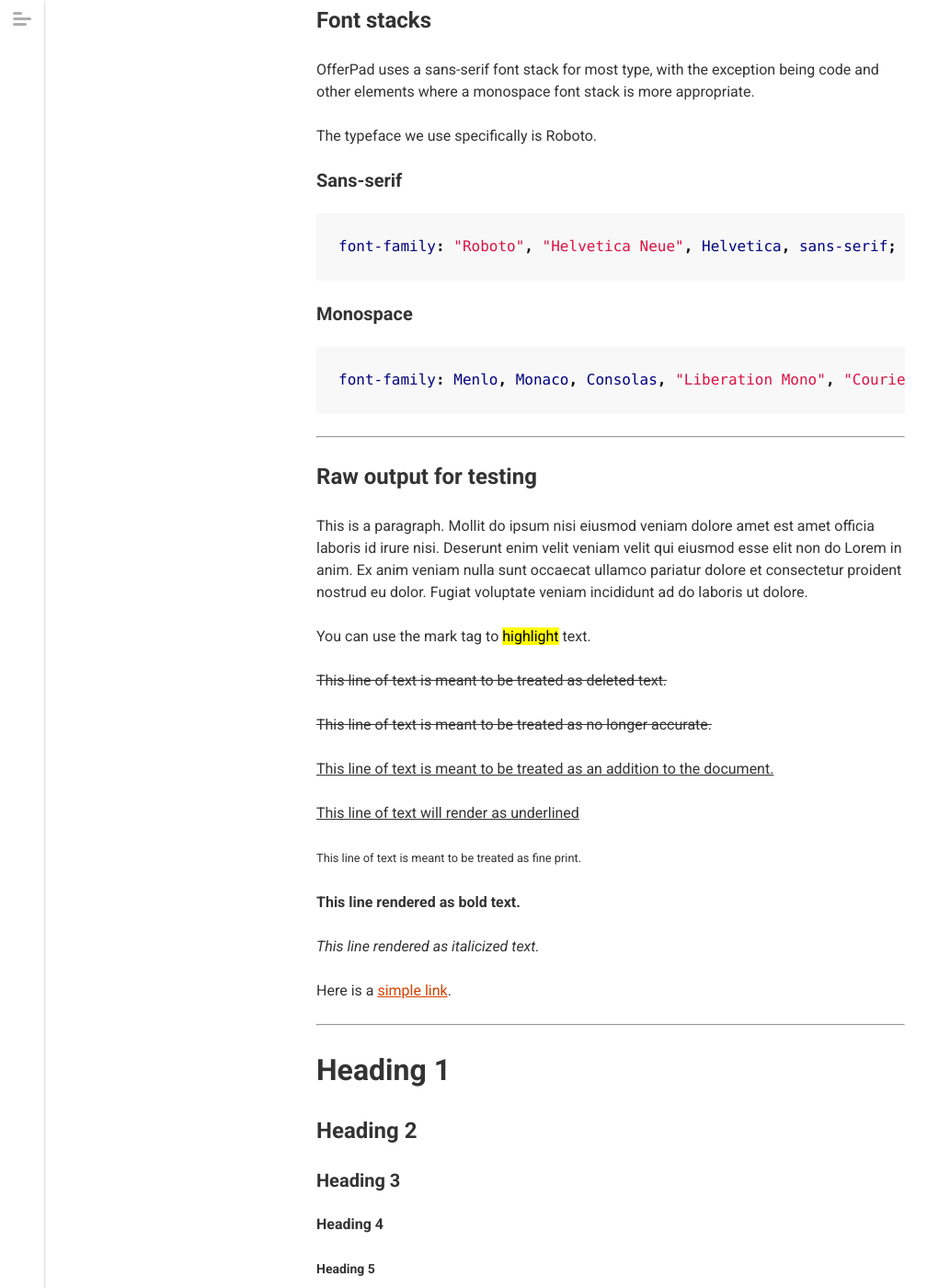
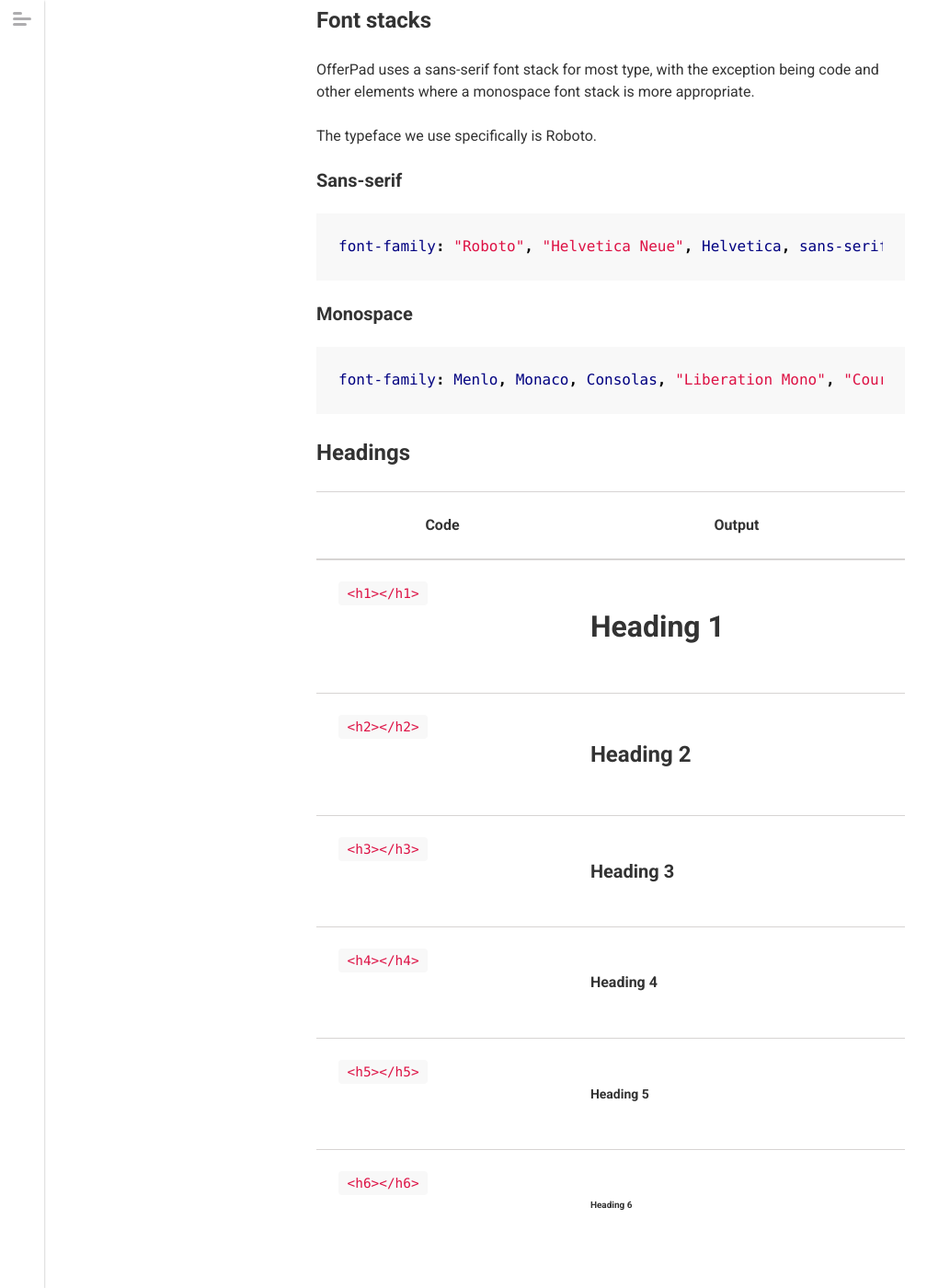
Before and after one commit to Offerpad/floorplan, a Jekyll site: the page built from _docs/base/typography.md, in a window 1280 px wide and 1400 px high, scrolled down 632 px. Shown: the whole window at 92% size, without its empty margins (0-1033 px from the left). Built offline with Jekyll 4.4.1, drawn with Linux system fonts in a browser that asks for light colours; nearby versions of some CDN libraries; some of the changed text lies outside the part shown.

Commit message:
table styles; added doc example support; moved highlighter css

```diff
--- a/_docs/base/typography.md
+++ b/_docs/base/typography.md
@@ -27,6 +27,27 @@ font-family: "Roboto", "Helvetica Neue", Helvetica, sans-serif;
 {% highlight css %}
 font-family: Menlo, Monaco, Consolas, "Liberation Mono", "Courier New", monospace;
 {% endhighlight %}
+
+## Headings
+
+|---
+| Code | Output
+|---
+| `<h1></h1>` | {::nomarkdown}<h1>Heading 1</h1>{:/}
+| `<h2></h2>` | {::nomarkdown}<h2>Heading 2</h2>{:/}
+| `<h3></h3>` | {::nomarkdown}<h3>Heading 3</h3>{:/}
+| `<h4></h4>` | {::nomarkdown}<h4>Heading 4</h4>{:/}
+| `<h5></h5>` | {::nomarkdown}<h5>Heading 5</h5>{:/}
+| `<h6></h6>` | {::nomarkdown}<h6>Heading 6</h6>{:/}
+{: .table }
+
+## Lead paragraph
+
+Add the `.lead` class to a paragraph to help it stand out, especially in introductory contexts.
+
+{% example html %}
+<p class="lead">Hey, I'm a lead paragraph. Check me out!</p>
+{% endexample %}
 
 ---
 
--- /dev/null
+++ b/_plugins/example.rb
@@ -0,0 +1,93 @@
+module Jekyll
+  module Tags
+    class ExampleBlock < Liquid::Block
+      include Liquid::StandardFilters
+
+      # The regular expression syntax checker. Start with the language specifier.
+      # Follow that by zero or more space separated options that take one of three
+      # forms: name, name=value, or name="<quoted list>"
+      #
+      # <quoted list> is a space-separated list of numbers
+      SYNTAX = /^([a-zA-Z0-9.+#-]+)((\s+\w+(=((\w|[0-9_-])+|"([0-9]+\s)*[0-9]+"))?)*)$/
+
+      def initialize(tag_name, markup, tokens)
+        super
+        if markup.strip =~ SYNTAX
+          @lang = $1.downcase
+          @options = {}
+          if defined?($2) && $2 != ''
+            # Split along 3 possible forms -- key="<quoted list>", key=value, or key
+            $2.scan(/(?:\w+(?:=(?:(?:\w|[0-9_-])+|"[^"]*")?)?)/) do |opt|
+              key, value = opt.split('=')
+              # If a quoted list, convert to array
+              if value && value.include?("\"")
+                  value.gsub!(/"/, "")
+                  value = value.split
+              end
+              @options[key.to_sym] = value || true
+            end
+          end
+          @options[:linenos] = false
+        else
+          raise SyntaxError.new <<-eos
+Syntax Error in tag 'example' while parsing the following markup:
+  #{markup}
+Valid syntax: example <lang>
+eos
+        end
+      end
+
+      def render(context)
+        prefix = context["highlighter_prefix"] || ""
+        suffix = context["highlighter_suffix"] || ""
+        code = super.to_s.strip
+
+        output = case context.registers[:site].highlighter
+
+        when 'rouge'
+          render_rouge(code)
+        end
+
+        rendered_output = example(code) + add_code_tag(output)
+        prefix + rendered_output + suffix
+      end
+
+      def example(output)
+        "<div class=\"op-example\" data-example-id=\"#{@options[:id]}\">\n#{output}\n</div>"
+      end
+
+      def remove_holderjs(code)
+        code = code.gsub(/data-src="holder.js.+?"/, 'src="..."')
+      end
+
+      def remove_example_classes(code)
+        # Find `op-` classes and remove them from the highlighted code. Because of how this regex works, it will also
+        # remove classes that are after the `op-` class. While this is a bug, I left it because it can be helpful too.
+        # To fix the bug, replace `(?=")` with `(?=("|\ ))`.
+        code = code.gsub(/(?!class=".)\ *?op-.+?(?=")/, "")
+        # Find empty class attributes after the previous regex and remove those too.
+        code = code.gsub(/\ class=""/, "")
+      end
+
+      def render_rouge(code)
+        require 'rouge'
+        formatter = Rouge::Formatters::HTML.new(line_numbers: @options[:linenos], wrap: false)
+        lexer = Rouge::Lexer.find_fancy(@lang, code) || Rouge::Lexers::PlainText
+        code = remove_holderjs(code)
+        code = remove_example_classes(code)
+        code = formatter.format(lexer.lex(code))
+        "<div class=\"highlight\"><pre>#{code}</pre></div>"
+      end
+
+      def add_code_tag(code)
+        # Add nested <code> tags to code blocks
+        code = code.sub(/<pre>\n*/,'<pre><code class="language-' + @lang.to_s.gsub("+", "-") + '" data-lang="' + @lang.to_s + '">')
+        code = code.sub(/\n*<\/pre>/,"</code></pre>")
+        code.strip
+      end
+
+    end
+  end
+end
+
+Liquid::Template.register_tag('example', Jekyll::Tags::ExampleBlock)
--- a/_scss/base/_layout.scss
+++ b/_scss/base/_layout.scss
@@ -19,10 +19,3 @@
         @include padding(1);
     }
 }
-
-
-// TODO: move to style-guide
-figure.highlight {
-    margin-left: 0;
-    margin-right: 0;
-}
--- a/_scss/base/_typography.scss
+++ b/_scss/base/_typography.scss
@@ -36,11 +36,17 @@ dd {
     @include margin-bottom(1);
 }
 
+hr {
+    @include margin(1 0);
+    border: 0;
+    border-top: 0.125rem solid $border-color;
+}
+
 code {
     @include padding(0.2 0.4);
     font-size: 90%;
-    background-color: #f8f8f8; //TODO: variable
-    color: #d14; //TODO: variable
+    background-color: $code-bg-color;
+    color: $code-text-color;
     border-radius: 0.25rem;
     @include typeface(monospace);
     pre & {
@@ -49,9 +55,6 @@ code {
         color: inherit;
         background-color: transparent;
         border-radius: 0;
-        .highlight & {
-            color: #000; //TODO: variable
-        }
     }
 }
 
--- a/_scss/core/_variables.scss
+++ b/_scss/core/_variables.scss
@@ -43,7 +43,12 @@ $header-height: 3rem;
 $navigation-width: 20rem;
 
 $bg-color: op-color('white');
+$border-color: op-color('grey-light');
+
+$code-bg-color: #f8f8f8;
+$code-text-color: #dd1144;
 
 $text-color: op-color('black');
+$text-color-muted: op-color('grey');
 $link-color: op-color('orange-dark');
 $link-color-hover: op-color('orange');
--- /dev/null
+++ b/_scss/elements/__elements-dir.scss
@@ -0,0 +1 @@
+@import 'tables';
--- /dev/null
+++ b/_scss/elements/_tables.scss
@@ -0,0 +1,25 @@
+table {
+    border-collapse: collapse;
+}
+
+.table {
+    width: 100%;
+    max-width: 100%;
+    @include margin-bottom(1);
+    background-color: op-color('white'); //TODO: make a variable
+    th, td {
+        @include padding(1);
+        vertical-align: top;
+        border-top: 1px solid $border-color;
+    }
+    thead th {
+        vertical-align: bottom;
+        border-bottom: 2px solid $border-color;
+    }
+    tbody + tbody {
+        border-top: 2px solid $border-color;
+    }
+    .table {
+        background-color: $bg-color;
+    }
+}
--- a/_scss/style-guide/__style-guide-dir.scss
+++ b/_scss/style-guide/__style-guide-dir.scss
@@ -1 +1,5 @@
+@import 'variables';
+
+@import 'highlighter';
+@import 'examples';
 @import 'swatches';
--- /dev/null
+++ b/_scss/style-guide/_examples.scss
@@ -0,0 +1,46 @@
+.highlight {
+    @include margin(1 -1);
+    @include padding(1);
+    @include bp-navigation {
+        margin-left: 0;
+        margin-right: 0;
+    }
+    pre {
+        padding: 0;
+        margin-top: 0;
+        margin-bottom: 0;
+        background-color: transparent;
+        border: 0;
+        code {
+            color: #000; //TODO: variable
+        }
+    }
+}
+
+.op-example {
+    position: relative;
+    @include padding(1);
+    @include margin(1 -1 0);
+    border: solid $code-bg-color;
+    border-width: 0.125rem 0 0;
+    @include bp-navigation {
+        margin-left: 0;
+        margin-right: 0;
+        border-width: 0.125rem;
+    }
+    &:before {
+        content: 'Example';
+        display: inline-block;
+        position: absolute;
+        top: 0;
+        left: 0;
+        @include type-layout(xs, 1);
+        @include padding(0 0.5);
+        background-color: $code-bg-color;
+        color: $text-color-muted;
+        text-transform: uppercase;
+    }
+    + .highlight {
+        margin-top: 0;
+    }
+}
--- /dev/null
+++ b/_scss/style-guide/_variables.scss
@@ -0,0 +1 @@
+// insert highlight color vars here
--- a/_scss/vendor/__vendor-dir.scss
+++ b/_scss/vendor/__vendor-dir.scss
@@ -5,4 +5,3 @@ This file is used to contain all vendor imports.
 @import 'vendor/normalize/normalize';
 @import 'vendor/bourbon/bourbon';
 @import 'vendor/fontawesome/font-awesome';
-@import 'vendor/rouge/github';
--- a/css/styles.scss
+++ b/css/styles.scss
@@ -8,6 +8,7 @@
 
 @import 'core/__core-dir';
 @import 'base/__base-dir';
+@import 'elements/__elements-dir';
 @import 'components/__components-dir';
 
 @import 'style-guide/__style-guide-dir';
```
Also changed, not shown: _scss/style-guide/_highlighter.scss (renamed from _scss/vendor/rouge/_github.scss).
